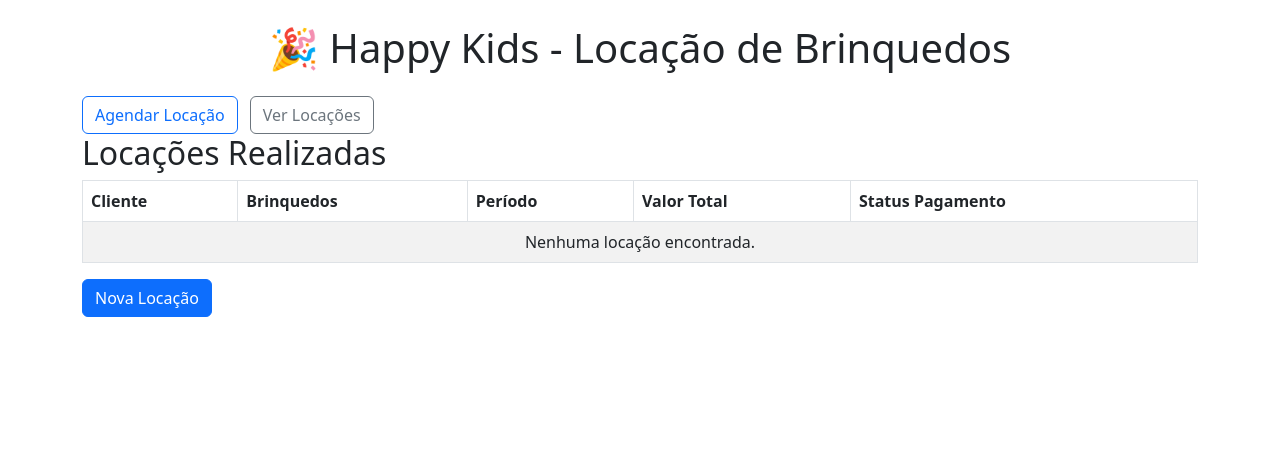
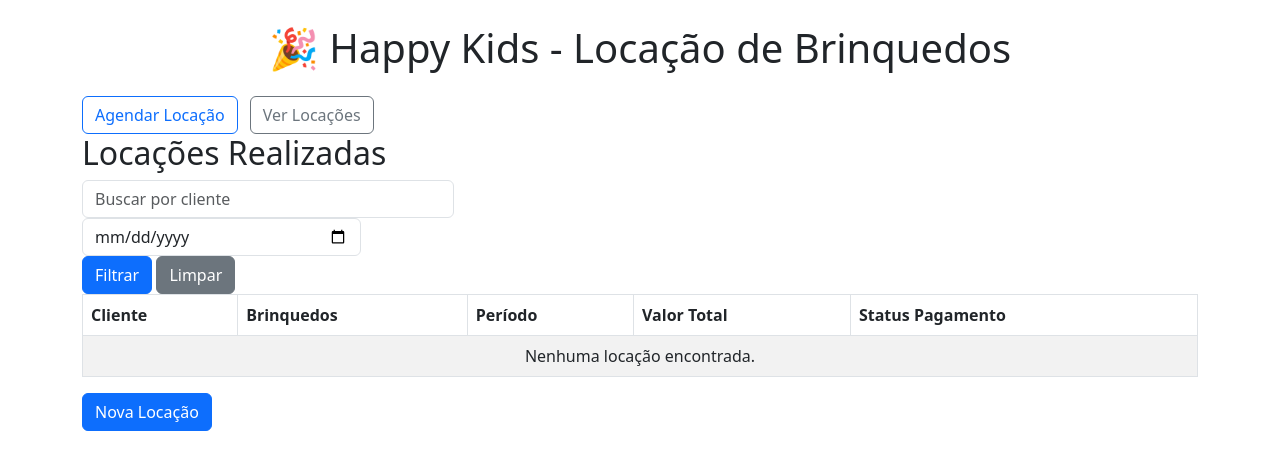
Before and after one commit to jglucian0/toy_rental, a Django app: page /locacoes/ in a window 1280 px wide. Shown: the top 470 px of the page. Run offline with Django 5.2, Linux system fonts and the light colour scheme; data that the repository does not hold is empty.

Commit message:
feat: adiciona filtro por nome de cliente e data na listagem de locações

```diff
--- a/sistema/templates/sistema/listar_locacoes.html
+++ b/sistema/templates/sistema/listar_locacoes.html
@@ -6,6 +6,19 @@
 <h2>Locações Realizadas</h2>
 
 <table class="table table-bordered table-striped">
+    <form method="get" class="row mb-4">
+        <div class="col-md-4">
+          <input type="text" name="cliente" placeholder="Buscar por cliente" value="{{ cliente_filtro }}" class="form-control">
+        </div>
+        <div class="col-md-3">
+          <input type="date" name="data" value="{{ data_filtro }}" class="form-control">
+        </div>
+        <div class="col-md-3">
+          <button type="submit" class="btn btn-primary">Filtrar</button>
+          <a href="{% url 'listar_locacoes' %}" class="btn btn-secondary">Limpar</a>
+        </div>
+      </form>
+
     <thead>
         <tr>
             <th>Cliente</th>
--- a/sistema/views.py
+++ b/sistema/views.py
@@ -2,6 +2,7 @@ from django.shortcuts import render, redirect
 from .forms import LocacaoForm
 from django.contrib import messages
 from .models import Locacao
+
 
 def agendar_locacao(request):
     if request.method == 'POST':
@@ -17,5 +18,20 @@ def agendar_locacao(request):
 
 
 def listar_locacoes(request):
-    locacoes = Locacao.objects.select_related('cliente').prefetch_related('brinquedos').order_by('-data_inicio')
-    return render(request, 'sistema/listar_locacoes.html', {'locacoes': locacoes})
+    locacoes = Locacao.objects.select_related(
+        'cliente').prefetch_related('brinquedos').order_by('-data_inicio')
+
+    nome_cliente = request.GET.get('cliente')
+    data = request.GET.get('data')
+
+    if nome_cliente:
+        locacoes = locacoes.filter(cliente__nome__icontains=nome_cliente)
+
+    if data:
+        locacoes = locacoes.filter(data_inicio=data)
+
+    return render(request, 'sistema/listar_locacoes.html', {
+        'locacoes': locacoes,
+        'nome_cliente': nome_cliente or '',
+        'data_filtro': data or '',
+    })
```
